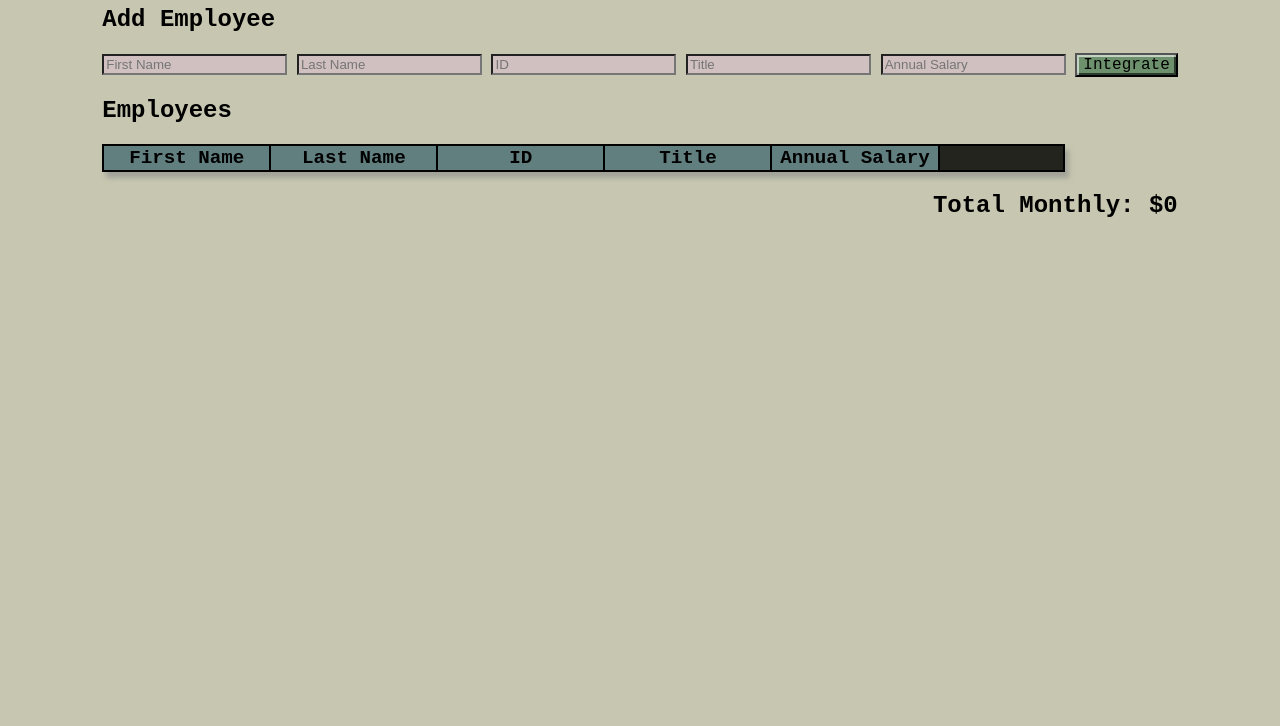
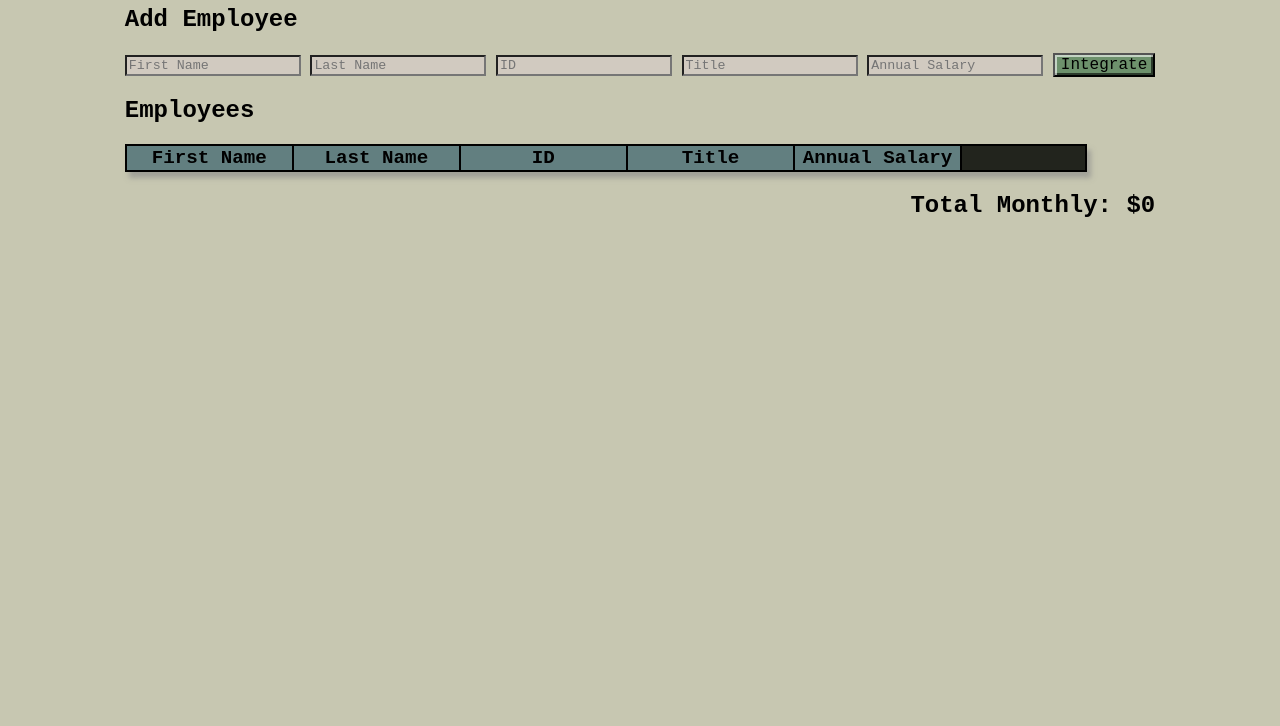
Before and after one commit to jmicko/jquery-salary-calculator, a plain HTML site: page index.html in a window 1280 px wide. Shown: the part 74-800 px from the top of the page. Drawn offline with Linux system fonts and the light colour scheme; a web font is replaced by a local one.

Commit message:
CSS updated

```diff
--- a/client.js
+++ b/client.js
@@ -14,6 +14,7 @@ function readyNow() {
 
 function submitEmployee(event) {
     event.preventDefault();
+
     let employee = {
         firstName: $('#in-first-name').val(),
         lastName: $('#in-last-name').val(),
@@ -22,6 +23,8 @@ function submitEmployee(event) {
         salary: $('#in-annual-salary').val(),
     };
 
+    if (employee.firstName) {
+        console.log('there is an employee', employee);
         $('.employee-list').append(
         `<tr>
             <td>${employee.firstName}</td>
@@ -32,6 +35,8 @@ function submitEmployee(event) {
             <td class='delete-cell'><button class='delete-button'>Terminate</button></td>
         </tr>`
         );
+    }
+
     // change the salary string to a number so we can just add it to the total
     let salaryNum = Number(employee.salary.replace(',', ''));
     totalMonthly += salaryNum;
--- a/style.css
+++ b/style.css
@@ -103,5 +103,53 @@ table {
 }
 
 input {
-    background-color: rgb(209, 192, 192);
+    background: rgb(209, 202, 192);
+    /* color: rgb(209, 202, 192); */
+    background-color: rgb(209, 202, 192);
+    font-family: inherit;
+    /* appearance: none; */
+    /* -moz-appearance: none; */
+    /* -webkit-appearance: none; */
+    /* border-radius: 0; */
+    /* -moz-border-radius: 0; */
+    /* -webkit-border-radius: 0; */
 }
+
+input:focus {
+    /* remove annoying rounded blue outline when button is focused */
+    outline: none;
+    /* change color when focused to resolve accesibility concerns */
+    background-color: rgba(184, 113, 140, 0.507);
+    /* color: rgb(209, 202, 192); */
+}
+
+input:active {
+    /* remove annoying rounded blue outline when button is focused */
+    outline: none;
+    /* change color when focused to resolve accesibility concerns */
+    background-color: rgba(184, 113, 140, 0.507);
+    /* color: rgb(209, 202, 192); */
+}
+
+/* Change the white to any color ;) */
+input:-webkit-autofill,
+input:-webkit-autofill:hover,
+input:-webkit-autofill:focus,
+input:-webkit-autofill:active  {
+    -webkit-box-shadow: 0 0 0 30px rgb(167, 167, 167) inset !important;
+}
+
+/* input:-webkit-autofill,
+input:-webkit-autofill:hover,
+input:-webkit-autofill:focus,
+textarea:-webkit-autofill,
+textarea:-webkit-autofill:hover,
+textarea:-webkit-autofill:focus,
+select:-webkit-autofill,
+select:-webkit-autofill:hover,
+select:-webkit-autofill:focus {
+    -webkit-appearance: unset;
+    -webkit-color: none;
+}
+
+input:[type="text"] { -webkit-appearance: none}; */
```
Lines whose indentation alone changed are shown as unchanged.
